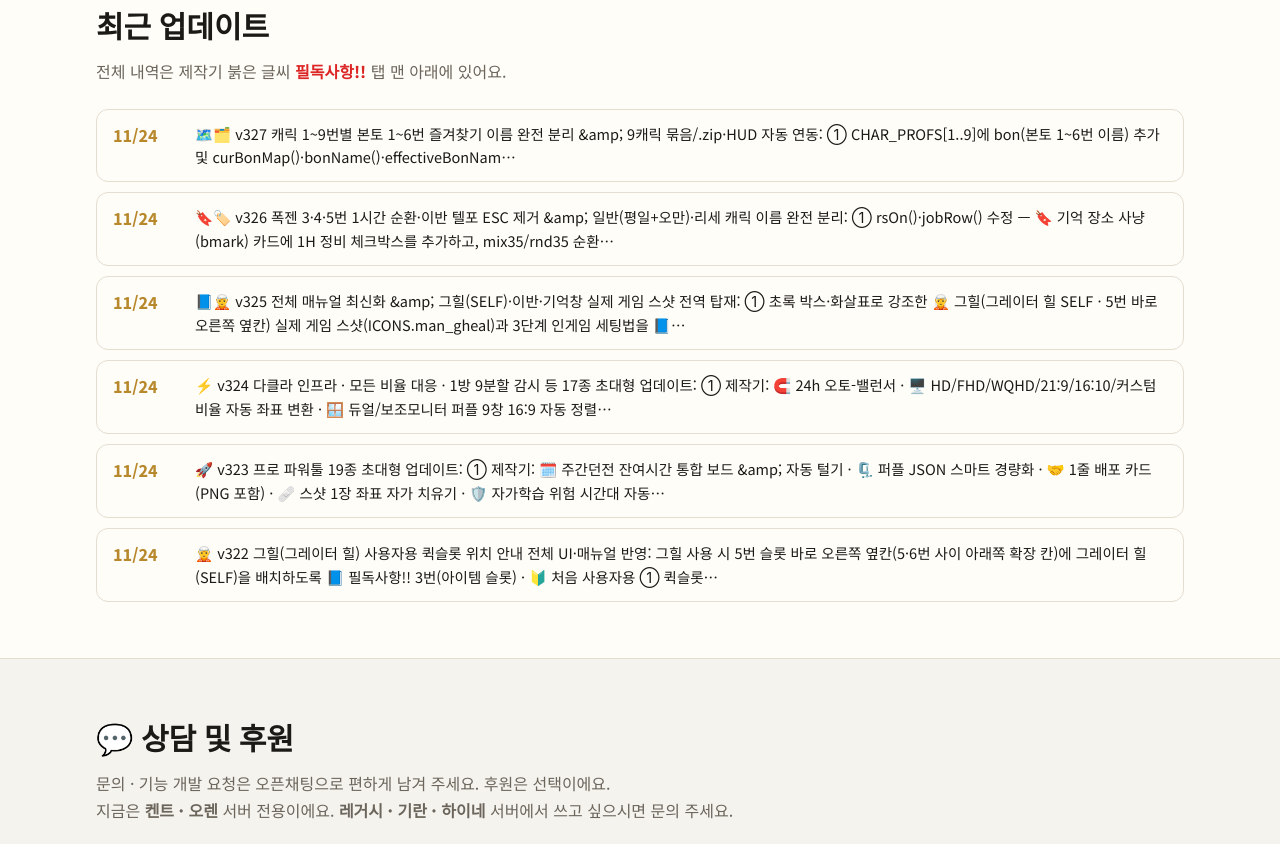
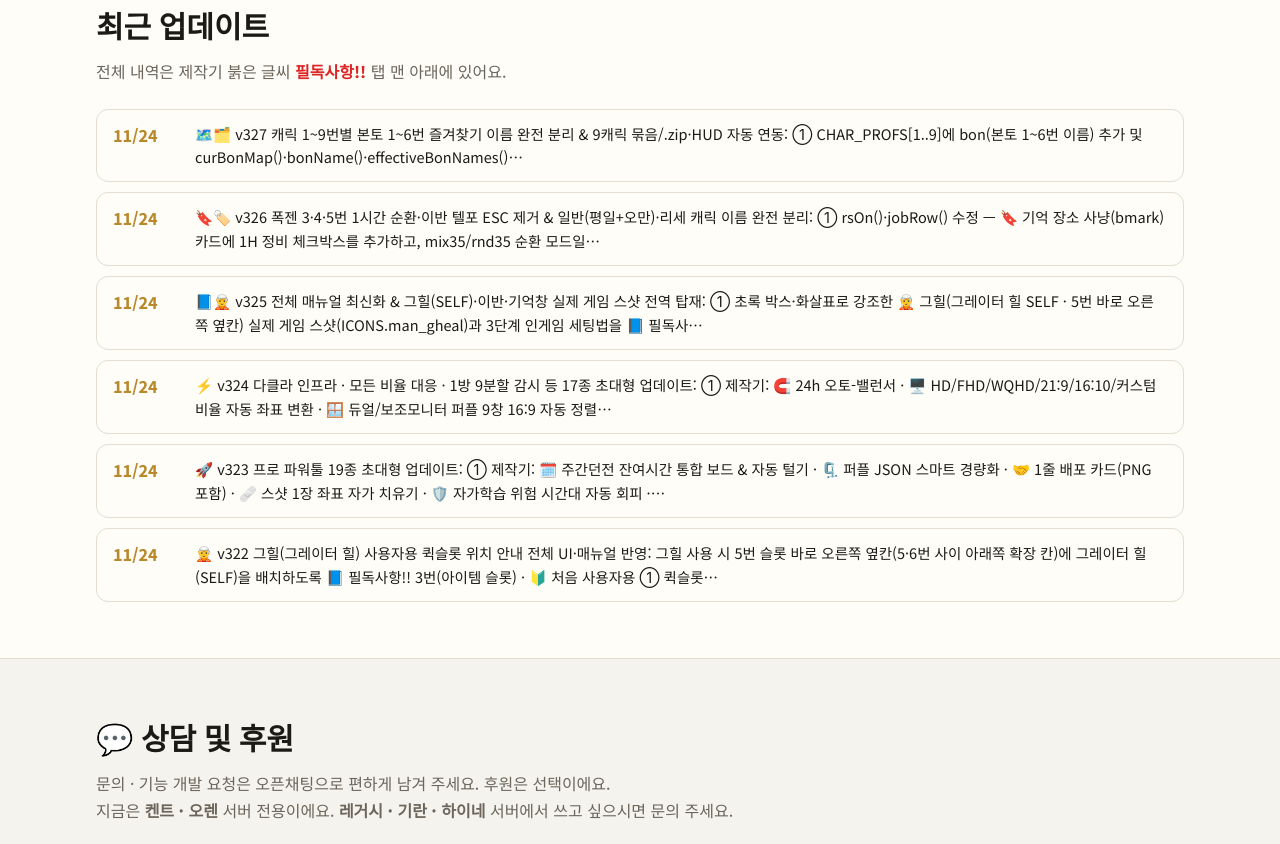
Before and after one commit to qudtls84-hash/purple-macro, a plain HTML site: page index.html in a window 1280 px wide. Shown: the part 2160-3004 px from the top of the page. Drawn offline with Linux system fonts and the light colour scheme.

Commit message:
제작기 업데이트: 최신 11/24 · v327
Co-Authored-By: Claude Opus 5.5 <noreply@anthropic.com>
Claude-Session: https://claude.ai/code/session_01GvjTrSjZnVZWfArEvivtdD

```diff
--- a/index.html
+++ b/index.html
@@ -98,7 +98,7 @@ footer{border-top:1px solid var(--line);padding-block:28px;color:var(--muted);fo
 </div></div></section>
 <section id="updates" style="background:var(--surface);border-block:1px solid var(--line)"><div class="wrap">
 <h2>최근 업데이트</h2><p class="sub">전체 내역은 제작기 붉은 글씨 <b style="color:#dc2626">필독사항!!</b> 탭 맨 아래에 있어요.</p>
-<ul class="ups"><li><time>11/24</time><p>🗺️🗂️ v327 캐릭 1~9번별 본토 1~6번 즐겨찾기 이름 완전 분리 &amp;amp; 9캐릭 묶음/.zip·HUD 자동 연동: ① CHAR_PROFS[1..9]에 bon(본토 1~6번 이름) 추가 및 curBonMap()·bonName()·effectiveBonNam…</p></li><li><time>11/24</time><p>🔖🏷️ v326 폭젠 3·4·5번 1시간 순환·이반 텔포 ESC 제거 &amp;amp; 일반(평일+오만)·리세 캐릭 이름 완전 분리: ① rsOn()·jobRow() 수정 — 🔖 기억 장소 사냥(bmark) 카드에 1H 정비 체크박스를 추가하고, mix35/rnd35 순환…</p></li><li><time>11/24</time><p>📘🧝 v325 전체 매뉴얼 최신화 &amp;amp; 그힐(SELF)·이반·기억창 실제 게임 스샷 전역 탑재: ① 초록 박스·화살표로 강조한 🧝 그힐(그레이터 힐 SELF · 5번 바로 오른쪽 옆칸) 실제 게임 스샷(ICONS.man_gheal)과 3단계 인게임 세팅법을 📘…</p></li><li><time>11/24</time><p>⚡ v324 다클라 인프라 · 모든 비율 대응 · 1방 9분할 감시 등 17종 초대형 업데이트: ① 제작기: 🧲 24h 오토-밸런서 · 🖥️ HD/FHD/WQHD/21:9/16:10/커스텀 비율 자동 좌표 변환 · 🪟 듀얼/보조모니터 퍼플 9창 16:9 자동 정렬…</p></li><li><time>11/24</time><p>🚀 v323 프로 파워툴 19종 초대형 업데이트: ① 제작기: 🗓️ 주간던전 잔여시간 통합 보드 &amp;amp; 자동 털기 · 🗜️ 퍼플 JSON 스마트 경량화 · 🤝 1줄 배포 카드(PNG 포함) · 🩹 스샷 1장 좌표 자가 치유기 · 🛡️ 자가학습 위험 시간대 자동…</p></li><li><time>11/24</time><p>🧝 v322 그힐(그레이터 힐) 사용자용 퀵슬롯 위치 안내 전체 UI·매뉴얼 반영: 그힐 사용 시 5번 슬롯 바로 오른쪽 옆칸(5·6번 사이 아래쪽 확장 칸)에 그레이터 힐(SELF)을 배치하도록 📘 필독사항!! 3번(아이템 슬롯) · 🔰 처음 사용자용 ① 퀵슬롯…</p></li></ul></div></section>
+<ul class="ups"><li><time>11/24</time><p>🗺️🗂️ v327 캐릭 1~9번별 본토 1~6번 즐겨찾기 이름 완전 분리 &amp; 9캐릭 묶음/.zip·HUD 자동 연동: ① CHAR_PROFS[1..9]에 bon(본토 1~6번 이름) 추가 및 curBonMap()·bonName()·effectiveBonNames()…</p></li><li><time>11/24</time><p>🔖🏷️ v326 폭젠 3·4·5번 1시간 순환·이반 텔포 ESC 제거 &amp; 일반(평일+오만)·리세 캐릭 이름 완전 분리: ① rsOn()·jobRow() 수정 — 🔖 기억 장소 사냥(bmark) 카드에 1H 정비 체크박스를 추가하고, mix35/rnd35 순환 모드일…</p></li><li><time>11/24</time><p>📘🧝 v325 전체 매뉴얼 최신화 &amp; 그힐(SELF)·이반·기억창 실제 게임 스샷 전역 탑재: ① 초록 박스·화살표로 강조한 🧝 그힐(그레이터 힐 SELF · 5번 바로 오른쪽 옆칸) 실제 게임 스샷(ICONS.man_gheal)과 3단계 인게임 세팅법을 📘 필독사…</p></li><li><time>11/24</time><p>⚡ v324 다클라 인프라 · 모든 비율 대응 · 1방 9분할 감시 등 17종 초대형 업데이트: ① 제작기: 🧲 24h 오토-밸런서 · 🖥️ HD/FHD/WQHD/21:9/16:10/커스텀 비율 자동 좌표 변환 · 🪟 듀얼/보조모니터 퍼플 9창 16:9 자동 정렬…</p></li><li><time>11/24</time><p>🚀 v323 프로 파워툴 19종 초대형 업데이트: ① 제작기: 🗓️ 주간던전 잔여시간 통합 보드 &amp; 자동 털기 · 🗜️ 퍼플 JSON 스마트 경량화 · 🤝 1줄 배포 카드(PNG 포함) · 🩹 스샷 1장 좌표 자가 치유기 · 🛡️ 자가학습 위험 시간대 자동 회피 ·…</p></li><li><time>11/24</time><p>🧝 v322 그힐(그레이터 힐) 사용자용 퀵슬롯 위치 안내 전체 UI·매뉴얼 반영: 그힐 사용 시 5번 슬롯 바로 오른쪽 옆칸(5·6번 사이 아래쪽 확장 칸)에 그레이터 힐(SELF)을 배치하도록 📘 필독사항!! 3번(아이템 슬롯) · 🔰 처음 사용자용 ① 퀵슬롯…</p></li></ul></div></section>
 <section id="support"><div class="wrap">
 <h2>💬 상담 및 후원</h2><p class="sub">문의 · 기능 개발 요청은 오픈채팅으로 편하게 남겨 주세요. 후원은 선택이에요.<br>지금은 <b>켄트 · 오렌</b> 서버 전용이에요. <b>레거시 · 기란 · 하이네</b> 서버에서 쓰고 싶으시면 문의 주세요.</p>
 <div class="sup">
```
